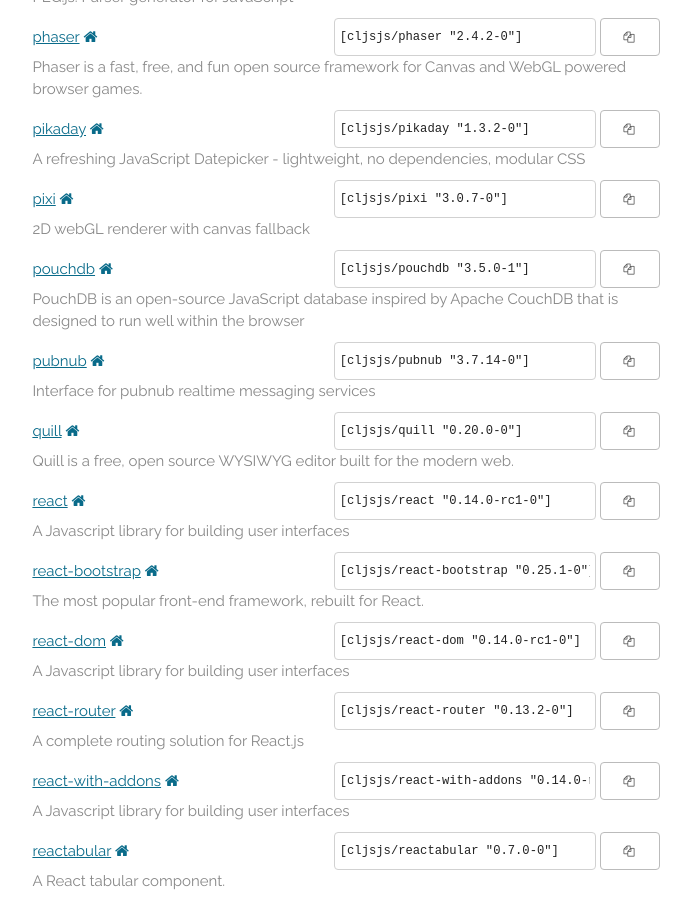
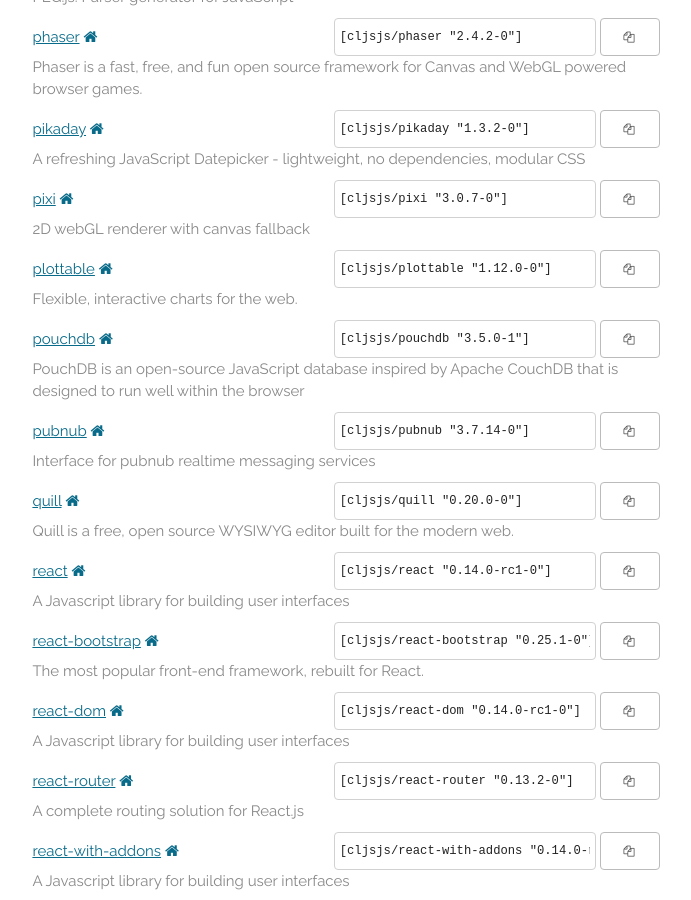
Before and after one commit to cljsjs/cljsjs.github.io, a Jekyll site: the page built from index.markdown, in a window 1280 px wide and 900 px high, scrolled down 6168 px. Shown: the whole window, without its empty margins (294-985 px from the left). Built offline with Jekyll 4.4.1, drawn with Linux system fonts in a browser that asks for light colours; nearby versions of some CDN libraries; comment, search, counter and statistics services are not loaded.

Commit message:
Automatic update

```diff
--- a/_includes/packages.html
+++ b/_includes/packages.html
@@ -654,6 +654,15 @@
     <p class="description">2D webGL renderer with canvas fallback</p>
   </li>
   <li>
+    <a href="https://clojars.org/cljsjs/plottable">plottable</a>
+    <a href="http://plottablejs.org" target="new"><i class="fa fa-home"></i></a>
+    <span class="clojars">
+      <input type="text" value='[cljsjs/plottable "1.12.0-0"]'/>
+      <button data-clipboard-text='[cljsjs/plottable "1.12.0-0"]'><i class="fa fa-copy"></i></button>
+    </span>
+    <p class="description">Flexible, interactive charts for the web.</p>
+  </li>
+  <li>
     <a href="https://clojars.org/cljsjs/pouchdb">pouchdb</a>
     <a href="http://pouchdb.com/" target="new"><i class="fa fa-home"></i></a>
     <span class="clojars">
```
